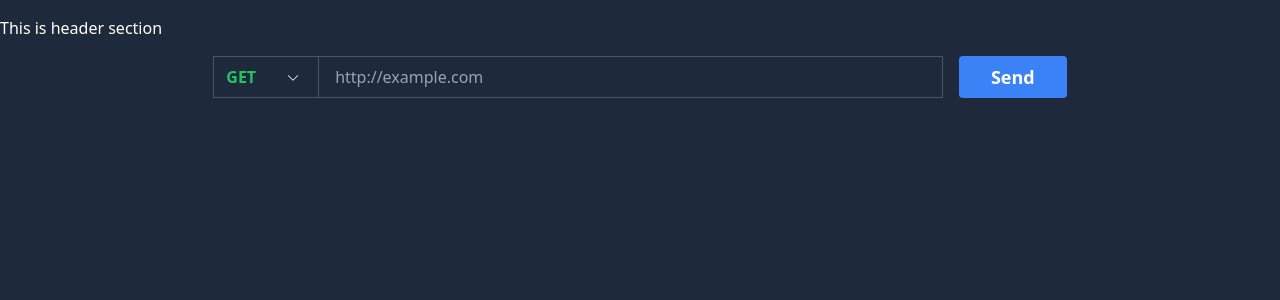
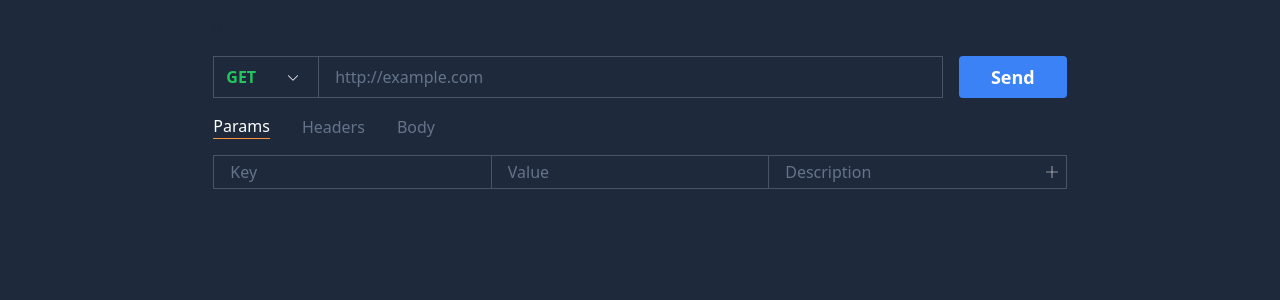
Before and after one commit to FahadulShadhin/my-mini-postman, a React (Vite) app: page / in a window 1280 px wide. Shown: the top 300 px of the page. Built offline with nearby package versions, Linux system fonts and the light colour scheme.

Commit message:
Params and Headers input design complete

```diff
--- a/src/App.tsx
+++ b/src/App.tsx
@@ -1,11 +1,13 @@
 import HeaderComponent from './components/HeaderComponent';
 import HTTPRequestComponent from './components/HTTPRequestComponent';
+import TabMenu from './TabMenu/TabMenu';
 
 function App() {
   return (
     <div className="bg-slate-800 h-screen">
       <HeaderComponent />
       <HTTPRequestComponent />
+      <TabMenu />
     </div>
   );
 }
--- /dev/null
+++ b/src/TabMenu/KeyValueInputs.tsx
@@ -0,0 +1,55 @@
+import Plus from '../components/icons/Plus';
+import TrashCan from '../components/icons/TrashCan';
+import type { KeyValueInputsProps } from './TabMenu.types';
+
+const KeyValueInputs = ({
+  rows,
+  handleChange,
+  handleAddRow,
+  handleDeleteRow,
+}: KeyValueInputsProps) => {
+  return (
+    <div className="flex flex-col">
+      {rows.map(({ key, value, description }, index) => (
+        <div
+          className={`flex border ${index !== 0 && 'border-t-0'} border-slate-600`}
+          key={index}
+        >
+          <input
+            type="text"
+            value={key}
+            onChange={(e) => handleChange(index, 'key', e.target.value)}
+            className="px-4 py-1 bg-inherit text-white placeholder-slate-500 focus:outline-none flex-grow focus:ring-0 border-r border-slate-600"
+            placeholder="Key"
+          />
+          <input
+            type="text"
+            value={value}
+            onChange={(e) => handleChange(index, 'value', e.target.value)}
+            className="px-4 py-1 bg-inherit text-white placeholder-slate-500 focus:outline-none flex-grow focus:ring-0 border-r border-slate-600"
+            placeholder="Value"
+          />
+          <input
+            type="text"
+            value={description}
+            onChange={(e) => handleChange(index, 'description', e.target.value)}
+            className="px-4 py-1 bg-inherit text-white placeholder-slate-500 focus:outline-none flex-grow focus:ring-0"
+            placeholder="Description"
+          />
+          {index === rows.length - 1 && (
+            <button className="pr-2" onClick={() => handleAddRow()}>
+              <Plus fill="#ffffff" height="12px" width="12px" />
+            </button>
+          )}
+          {rows.length !== 1 && (
+            <button className="pr-2" onClick={() => handleDeleteRow(index)}>
+              <TrashCan fill="#ffffff" height="12px" width="12px" />
+            </button>
+          )}
+        </div>
+      ))}
+    </div>
+  );
+};
+
+export default KeyValueInputs;
--- /dev/null
+++ b/src/TabMenu/TabMenu.tsx
@@ -0,0 +1,85 @@
+import { useState } from 'react';
+import type { TabMenuOptions, Row } from './TabMenu.types';
+import KeyValueInputs from './KeyValueInputs';
+
+const TabMenu = () => {
+  const [activeTab, setActiveTab] = useState(0);
+  const [paramRows, setParamRows] = useState<Row[]>([
+    { key: '', value: '', description: '' },
+  ]);
+  const [headersRows, setHeadersRows] = useState<Row[]>([
+    { key: '', value: '', description: '' },
+  ]);
+
+  const tabMenuOptions: TabMenuOptions[] = ['Params', 'Headers', 'Body'];
+
+  const handleAddRow = () => {
+    if (activeTab === 0)
+      setParamRows([...paramRows, { key: '', value: '', description: '' }]);
+    else
+      setHeadersRows([...headersRows, { key: '', value: '', description: '' }]);
+  };
+
+  const handleDeleteRow = (index: number) => {
+    if (activeTab === 0) {
+      const updatedRows = [...paramRows];
+      updatedRows.splice(index, 1);
+      setParamRows(updatedRows);
+    } else {
+      const updatedRows = [...headersRows];
+      updatedRows.splice(index, 1);
+      setHeadersRows(updatedRows);
+    }
+  };
+
+  const handleChange = (index: number, field: keyof Row, value: string) => {
+    if (activeTab == 0) {
+      const updatedRows = [...paramRows];
+      updatedRows[index][field] = value;
+      setParamRows(updatedRows);
+    } else {
+      const updatedRows = [...headersRows];
+      updatedRows[index][field] = value;
+      setHeadersRows(updatedRows);
+    }
+  };
+
+  return (
+    <div className="mx-auto sm:w-full md:w-4/5 lg:w-2/3">
+      <div className="flex">
+        {tabMenuOptions.map((option, index) => (
+          <button
+            key={index}
+            className={`pt-4 mr-8 cursor-pointer
+                        ${activeTab === index ? 'text-white border-b border-b-orange-400' : 'text-slate-500'}`}
+            onClick={() => setActiveTab(index)}
+          >
+            {option}
+          </button>
+        ))}
+      </div>
+
+      <div className="mt-4">
+        {activeTab === 0 && (
+          <KeyValueInputs
+            rows={paramRows}
+            handleChange={handleChange}
+            handleAddRow={handleAddRow}
+            handleDeleteRow={handleDeleteRow}
+          />
+        )}
+
+        {activeTab === 1 && (
+          <KeyValueInputs
+            rows={headersRows}
+            handleChange={handleChange}
+            handleAddRow={handleAddRow}
+            handleDeleteRow={handleDeleteRow}
+          />
+        )}
+      </div>
+    </div>
+  );
+};
+
+export default TabMenu;
--- a/src/components/HTTPRequestComponent.tsx
+++ b/src/components/HTTPRequestComponent.tsx
@@ -48,7 +48,7 @@ const HTTPRequestComponent = () => {
 
         <input
           type="url"
-          className="px-4 py-2 bg-inherit text-white focus:outline-none focus:ring-0 flex-grow border border-slate-600"
+          className="px-4 py-2 bg-inherit text-white placeholder-slate-500 focus:outline-none focus:ring-0 flex-grow border border-slate-600"
           placeholder="http://example.com"
           onChange={handleUrlInputChange}
         />
--- a/src/components/HeaderComponent.tsx
+++ b/src/components/HeaderComponent.tsx
@@ -1,7 +1,7 @@
 const HeaderComponent = () => {
   return (
-    <div className="text-white py-4">
-      <h1>This is header section</h1>
+    <div className="text-white py-4 mx-auto sm:w-full md:w-4/5 lg:w-2/3">
+      <h1 className="text-slate-800">0</h1>
     </div>
   );
 };
--- /dev/null
+++ b/src/components/icons/Plus.tsx
@@ -0,0 +1,25 @@
+type PlusProps = {
+  fill: string;
+  height: string;
+  width: string;
+};
+
+const Plus = ({ fill, height, width }: PlusProps) => {
+  return (
+    <svg
+      fill={fill}
+      height={height}
+      width={width}
+      version="1.1"
+      id="Capa_1"
+      xmlns="http://www.w3.org/2000/svg"
+      xmlnsXlink="http://www.w3.org/1999/xlink"
+      viewBox="0 0 42 42"
+      xmlSpace="preserve"
+    >
+      <polygon points="42,20 22,20 22,0 20,0 20,20 0,20 0,22 20,22 20,42 22,42 22,22 42,22" />
+    </svg>
+  );
+};
+
+export default Plus;
--- /dev/null
+++ b/src/components/icons/TrashCan.tsx
@@ -0,0 +1,34 @@
+type TrashCanProps = {
+  fill: string;
+  height: string;
+  width: string;
+};
+
+const TrashCan = ({ fill, height, width }: TrashCanProps) => {
+  return (
+    <svg
+      fill={fill}
+      version="1.1"
+      id="Capa_1"
+      xmlns="http://www.w3.org/2000/svg"
+      xmlnsXlink="http://www.w3.org/1999/xlink"
+      width={height}
+      height={width}
+      viewBox="0 0 41.336 41.336"
+      xmlSpace="preserve"
+    >
+      <g>
+        <path
+          d="M36.335,5.668h-8.167V1.5c0-0.828-0.672-1.5-1.5-1.5h-12c-0.828,0-1.5,0.672-1.5,1.5v4.168H5.001c-1.104,0-2,0.896-2,2
+          s0.896,2,2,2h2.001v29.168c0,1.381,1.119,2.5,2.5,2.5h22.332c1.381,0,2.5-1.119,2.5-2.5V9.668h2.001c1.104,0,2-0.896,2-2
+          S37.438,5.668,36.335,5.668z M14.168,35.67c0,0.828-0.672,1.5-1.5,1.5s-1.5-0.672-1.5-1.5v-21c0-0.828,0.672-1.5,1.5-1.5
+          s1.5,0.672,1.5,1.5V35.67z M22.168,35.67c0,0.828-0.672,1.5-1.5,1.5s-1.5-0.672-1.5-1.5v-21c0-0.828,0.672-1.5,1.5-1.5
+          s1.5,0.672,1.5,1.5V35.67z M25.168,5.668h-9V3h9V5.668z M30.168,35.67c0,0.828-0.672,1.5-1.5,1.5s-1.5-0.672-1.5-1.5v-21
+          c0-0.828,0.672-1.5,1.5-1.5s1.5,0.672,1.5,1.5V35.67z"
+        />
+      </g>
+    </svg>
+  );
+};
+
+export default TrashCan;
```
Also changed, not shown: src/TabMenu/TabMenu.types.tsx (added, +14 -0 lines).
